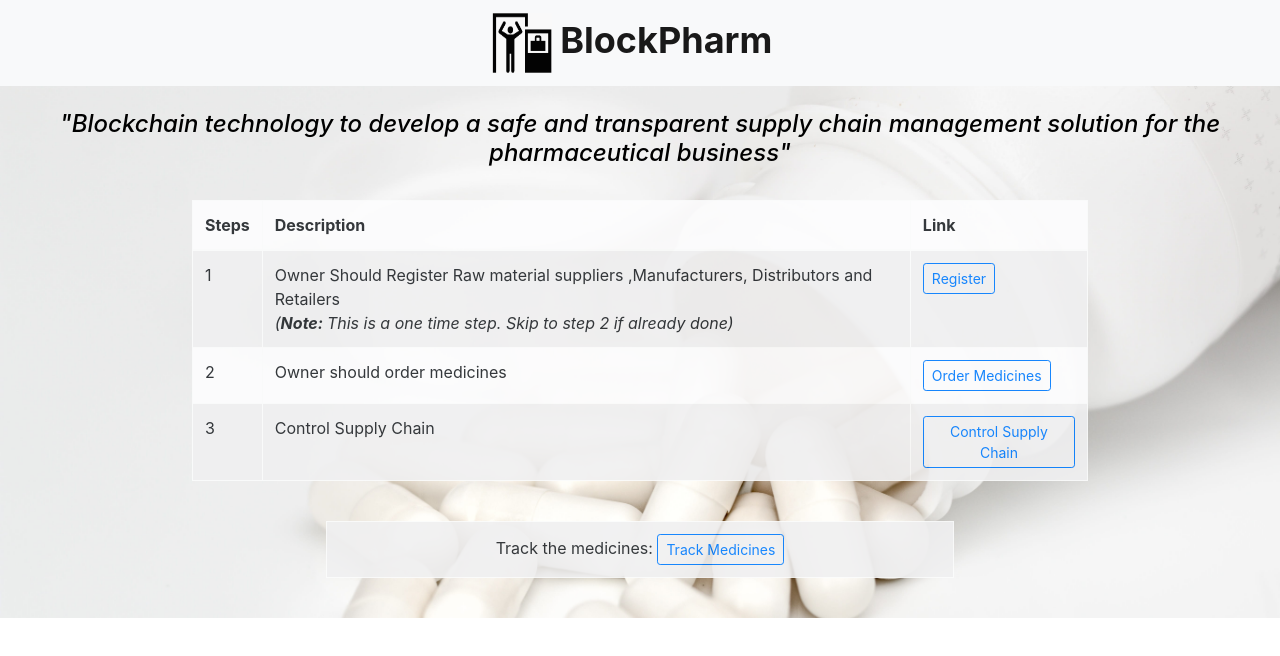
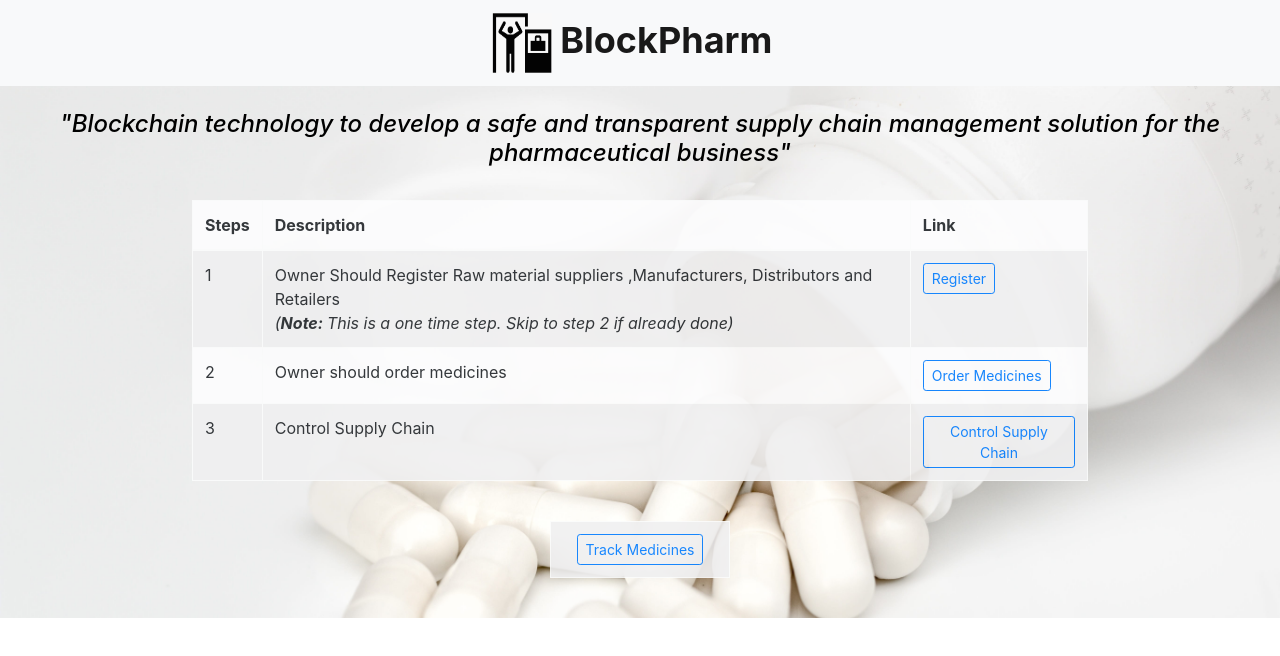
Before and after one commit to Saumya-Purohit/BlockPharm--supply-chain-truffle-react-main, a React (Create React App) app in the folder client/: page / in a window 1280 px wide. Shown: the top 656 px of the page. Built offline with nearby package versions, Linux system fonts and the light colour scheme.

Commit message:
blockchain

```diff
--- a/client/src/Home.js
+++ b/client/src/Home.js
@@ -102,7 +102,7 @@ function Home() {
         </Table>
         <br />
 
-        <div style={{ width: "70%", margin: "auto" }}>
+        <div style={{ width: "20%", margin: "auto" }}>
           <Table
             striped
             bordered
@@ -112,8 +112,8 @@ function Home() {
           >
             <tbody>
               <tr>
-                <td style={{ width: "5%", textAlign: "center" }}>
-                  Track the medicines:{" "}
+                <td style={{ width: "50%", textAlign: "center" }}>
+                  {" "}
                   <button
                     onClick={redirect_to_track}
                     className="btn btn-outline-primary btn-sm"
```
Also changed, not shown: client/src/App.css (+4 -7 lines).
